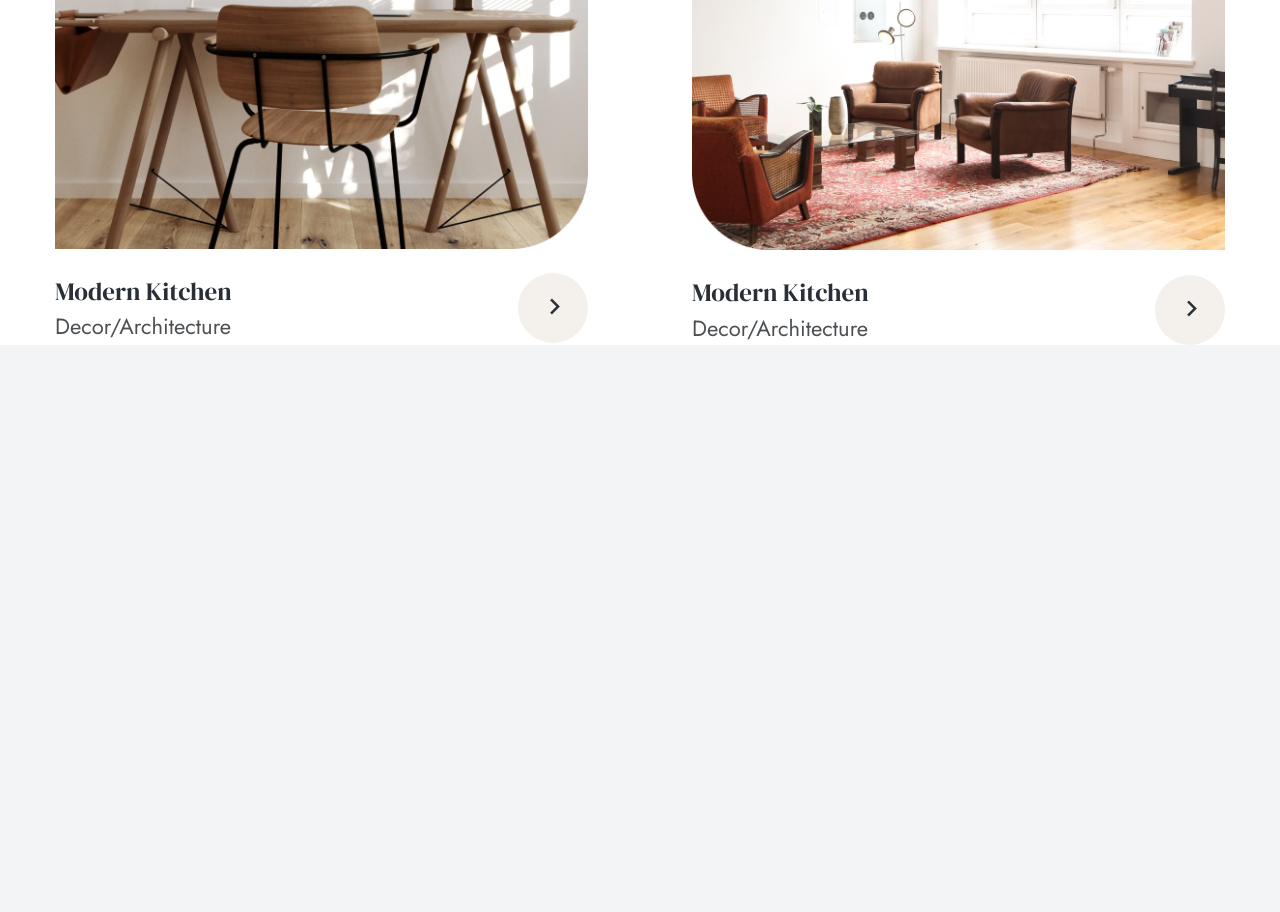
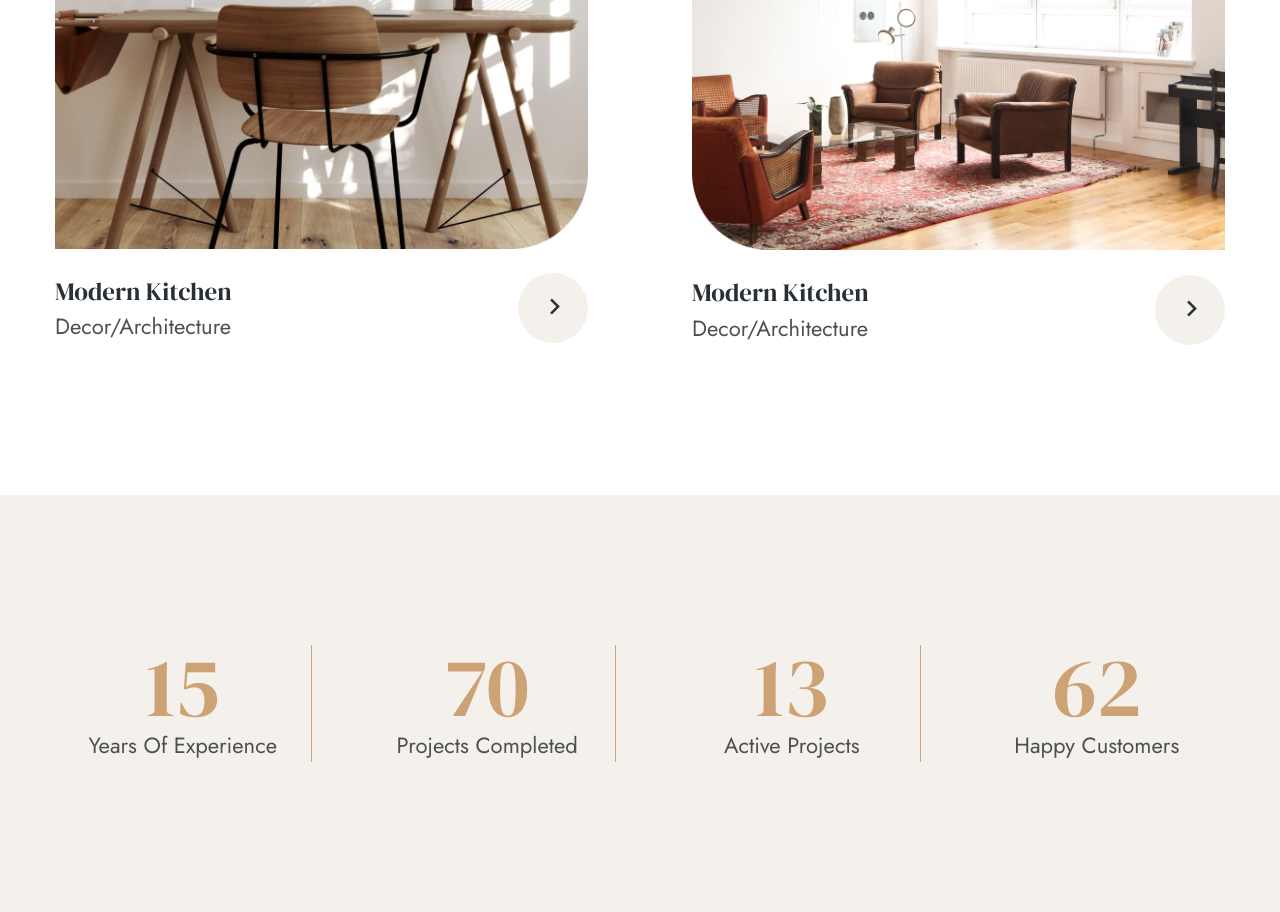
Before and after one commit to fransiskusdave/interior-website, a website: page index.html in a window 1280 px wide. Shown: the part 4740-5652 px from the top of the page. Before the commit the page ends 5085 px from the top, so only its background shows below. Drawn offline with nearby package versions, Linux system fonts and the light colour scheme.

Commit message:
completing stats section

```diff
--- a/index.html
+++ b/index.html
@@ -393,6 +393,42 @@
         </div>
       </section>
       <!-- Work End -->
+
+      <!-- Stats -->
+      <section
+        class="stats mt-[80px] xl:mt-[150px] relative z-20 bg-accent-secondary py-[80px] xl:py-[150px]"
+      >
+        <div class="container mx-auto">
+          <div class="grid grid-cols-1 lg:grid-cols-2 xl:grid-cols-4 gap-12">
+            <article
+              class="stats__item text-center lg:border-r lg:border-accent"
+            >
+              <h3 class="h1 font-primary text-accent">15</h3>
+              <p>Years Of Experience</p>
+            </article>
+
+            <article
+              class="stats__item text-center xl:border-r xl:border-accent"
+            >
+              <h3 class="h1 font-primary text-accent">70</h3>
+              <p>Projects Completed</p>
+            </article>
+
+            <article
+              class="stats__item text-center lg:border-r lg:border-accent"
+            >
+              <h3 class="h1 font-primary text-accent">13</h3>
+              <p>Active Projects</p>
+            </article>
+
+            <article class="stats__item text-center">
+              <h3 class="h1 font-primary text-accent">62</h3>
+              <p>Happy Customers</p>
+            </article>
+          </div>
+        </div>
+      </section>
+      <!-- Stats End -->
     </main>
 
     <!-- Scroll Reveal -->
```
Also changed, not shown: dist/css/style.css.
